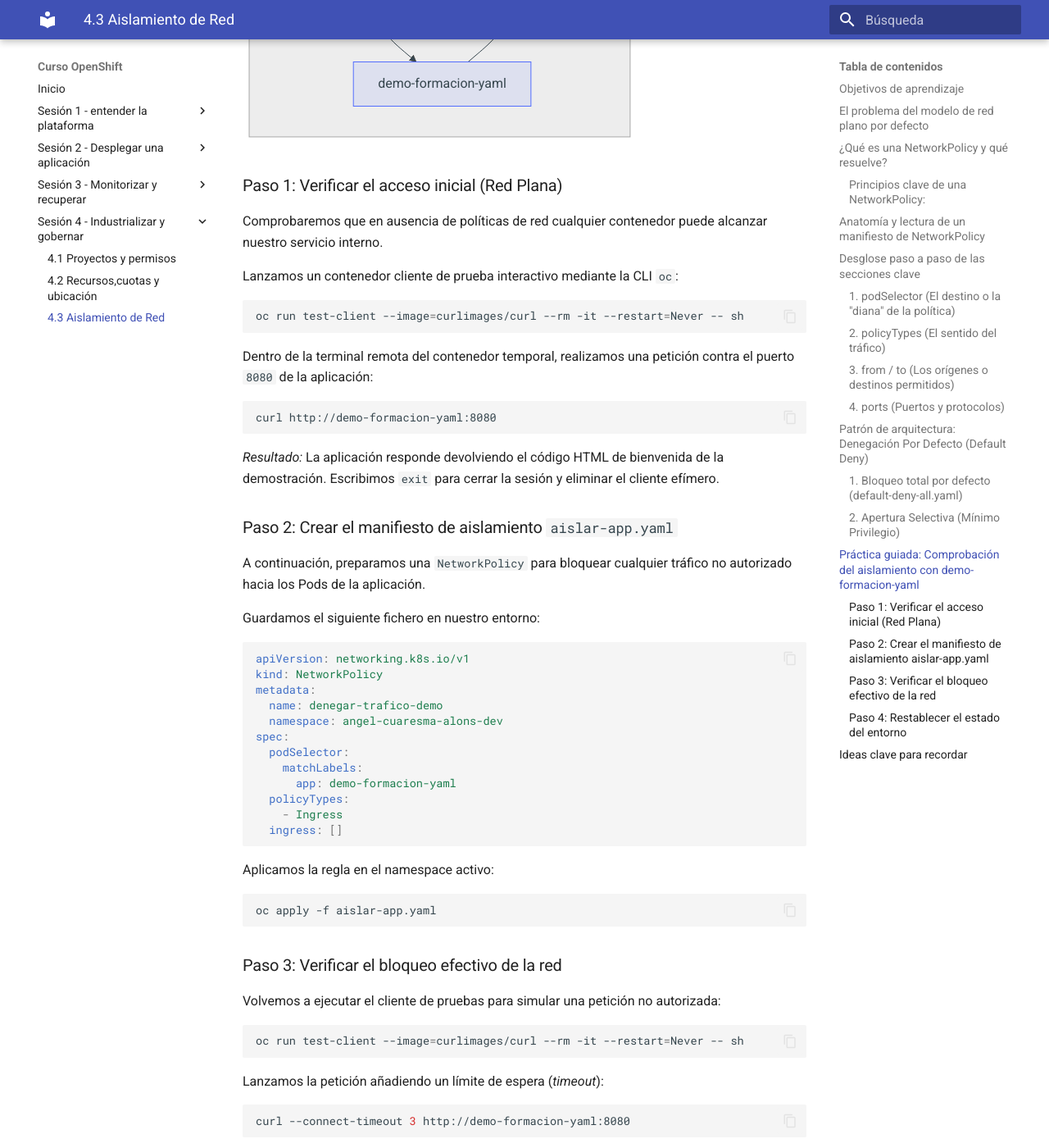
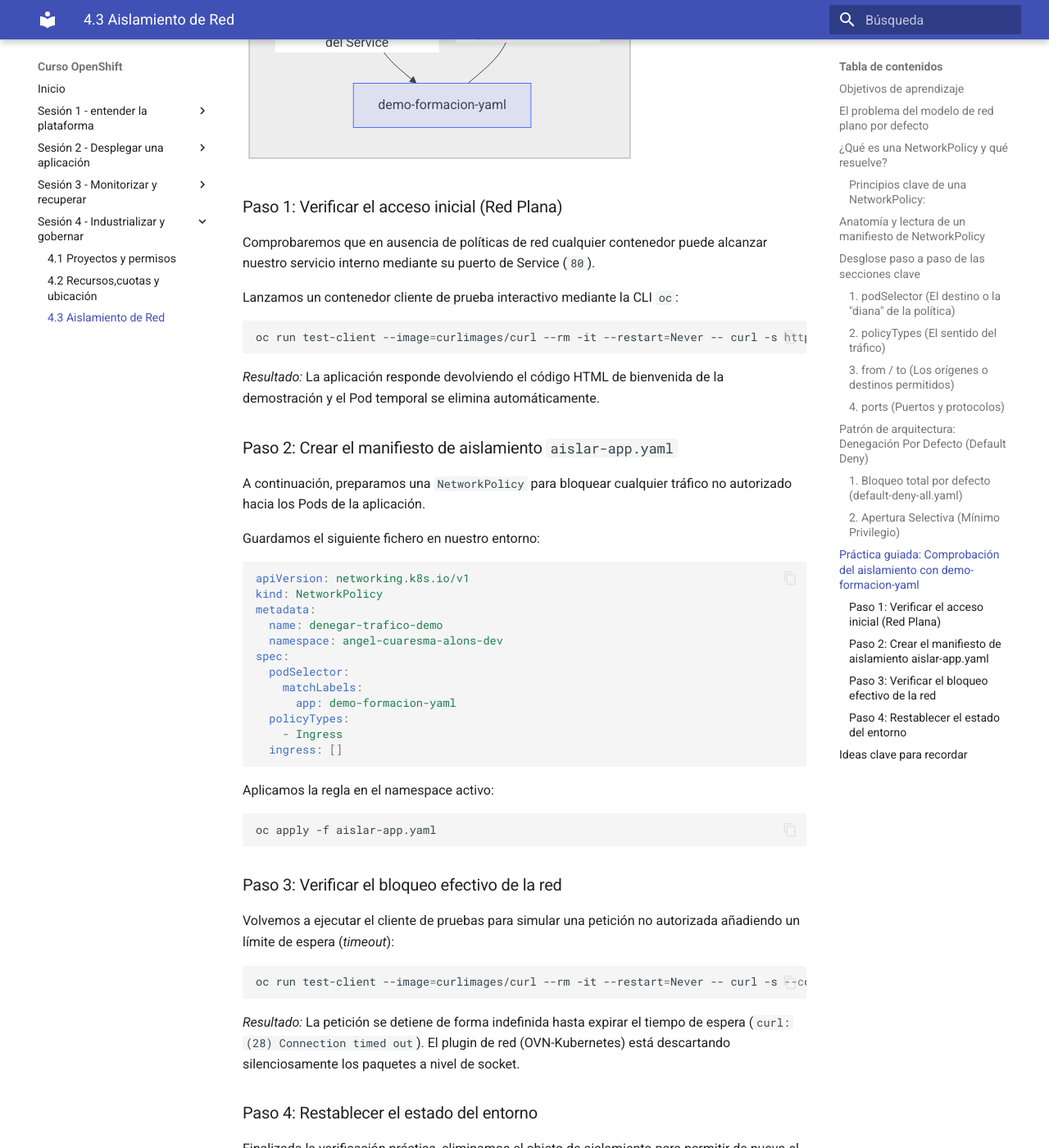
Before and after one commit to ieftraining/curso-openshift, an MkDocs documentation site: the page built from docs/sesion4/4.3 Aislamiento de Red.md, in a window 1280 px wide and 1400 px high, scrolled down 6896 px. Shown: the whole window at 82% size. Built offline with MkDocs 1.6.1 and Material for MkDocs 9.7.7, drawn with Linux system fonts in a browser that asks for light colours; some of the changed text lies outside the part shown.

Commit message:
Add files via upload

````diff
--- a/docs/sesion4/4.3 Aislamiento de Red.md
+++ b/docs/sesion4/4.3 Aislamiento de Red.md
@@ -9,7 +9,7 @@ Al finalizar este apartado serás capaz de:
 - Identificar el papel del CNI (Plugin de Red de OpenShift) en la interpretación y aplicación efectiva de las políticas de red.
 - Analizar la anatomía de un manifiesto de `NetworkPolicy` e interpretar con precisión sus bloques de dirección (`ingress`/`egress`), selectores de Pods (`podSelector`), selectores de proyectos (`namespaceSelector`) y bloques de direcciones IP (`ipBlock`).
 - Evaluar el comportamiento de una política por defecto de denegación total (*Default Deny*) y cómo estructurar reglas explícitas de acceso.
-- Ejecutar una verificación práctica en el clúster sobre la aplicación existente (`demo-formacion-yaml`) para validar el bloqueo de tráfico y el restablecimiento del servicio.
+- Ejecutar una verificación práctica en el clúster sobre la aplicación existente (`demo-formacion-yaml`) para validar el bloqueo de tráfico interno por el puerto de servicio y el posterior restablecimiento de la comunicación.
 
 ---
 
@@ -174,7 +174,7 @@ Especifica quién tiene autorización para comunicarse. Se pueden combinar tres
     *Significado:* Se permite el tráfico si el Pod origen tiene la etiqueta `app: frontend` (en el mismo proyecto) **O BIEN** si proviene de cualquier Pod que esté en un proyecto con la etiqueta `environment: production`.
 
 ### 4. `ports` (Puertos y protocolos)
-Restringe el acceso exclusivamente a los puertos de red necesarios (por ejemplo, puerto `5432` con protocolo `TCP` para PostgreSQL o `8080` para una API web). Todo intento de conexión por cualquier otro puerto no listado será bloqueado inmediatamente.
+Restringe el acceso exclusivamente a los puertos de red necesarios (por ejemplo, puerto `5432` con protocolo `TCP` para PostgreSQL o `80` para un Service web). Todo intento de conexión por cualquier otro puerto no listado será bloqueado inmediatamente.
 
 ---
 
@@ -219,7 +219,7 @@ Para consolidar la teoría y verificar de manera tangible cómo reacciona la inf
 ```mermaid
 flowchart LR
     subgraph "Escenario 1: Sin NetworkPolicy"
-        C1[Pod Temporal] -->|Petición HTTP a puerto 8080| A1[demo-formacion-yaml]
+        C1[Pod Temporal] -->|Petición HTTP al puerto 80 del Service| A1[demo-formacion-yaml]
         A1 -->|Respuesta HTTP 200 OK| C1
     end
 
@@ -230,21 +230,15 @@ flowchart LR
 
 ### Paso 1: Verificar el acceso inicial (Red Plana)
 
-Comprobaremos que en ausencia de políticas de red cualquier contenedor puede alcanzar nuestro servicio interno.
+Comprobaremos que en ausencia de políticas de red cualquier contenedor puede alcanzar nuestro servicio interno mediante su puerto de Service (`80`).
 
 Lanzamos un contenedor cliente de prueba interactivo mediante la CLI `oc`:
 
 ```bash
-oc run test-client --image=curlimages/curl --rm -it --restart=Never -- sh
+oc run test-client --image=curlimages/curl --rm -it --restart=Never -- curl -s http://demo-formacion-yaml
 ```
 
-Dentro de la terminal remota del contenedor temporal, realizamos una petición contra el puerto `8080` de la aplicación:
-
-```bash
-curl http://demo-formacion-yaml:8080
-```
-
-*Resultado:* La aplicación responde devolviendo el código HTML de bienvenida de la demostración. Escribimos `exit` para cerrar la sesión y eliminar el cliente efímero.
+*Resultado:* La aplicación responde devolviendo el código HTML de bienvenida de la demostración y el Pod temporal se elimina automáticamente.
 
 ### Paso 2: Crear el manifiesto de aislamiento `aislar-app.yaml`
 
@@ -275,19 +269,13 @@ oc apply -f aislar-app.yaml
 
 ### Paso 3: Verificar el bloqueo efectivo de la red
 
-Volvemos a ejecutar el cliente de pruebas para simular una petición no autorizada:
+Volvemos a ejecutar el cliente de pruebas para simular una petición no autorizada añadiendo un límite de espera (*timeout*):
 
 ```bash
-oc run test-client --image=curlimages/curl --rm -it --restart=Never -- sh
+oc run test-client --image=curlimages/curl --rm -it --restart=Never -- curl -s --connect-timeout 3 http://demo-formacion-yaml
 ```
 
-Lanzamos la petición añadiendo un límite de espera (*timeout*):
-
-```bash
-curl --connect-timeout 3 http://demo-formacion-yaml:8080
-```
-
-*Resultado:* La petición se detiene de forma indefinida hasta expirar el tiempo de espera (`curl: (28) Connection timed out`). El plugin de red (OVN-Kubernetes) está descartando silenciosamente los paquetes a nivel de socket. Escribimos `exit` para salir.
+*Resultado:* La petición se detiene de forma indefinida hasta expirar el tiempo de espera (`curl: (28) Connection timed out`). El plugin de red (OVN-Kubernetes) está descartando silenciosamente los paquetes a nivel de socket.
 
 ### Paso 4: Restablecer el estado del entorno
 
@@ -309,4 +297,4 @@ oc delete networkpolicy denegar-trafico-demo
     - La sección **`podSelector`** especifica los Pods protegidos; **`ingress`** y **`egress`** controlan el sentido del tráfico; y **`from` / `to`** definen las fuentes y destinos permitidos.
     - Presta atención a la sintaxis del bloque `from`: incluir o no el guión (`-`) define si las condiciones actúan como un **AND** (intersección) o como un **OR** (unión).
     - La estrategia de seguridad recomendada es implementar primero una política de **Default Deny** y añadir posteriormente excepciones explícitas para los flujos autorizados.
-    - La prueba con un cliente `curl` temporal (`oc run --rm -it`) permite auditar de forma rápida y limpia la eficacia de las restricciones aplicadas.
+    - La prueba de conexión directa de Pod a Pod (`oc run --rm -it ... -- curl -s http://demo-formacion-yaml`) evalúa el tráfico interno en el puerto expuesto por el `Service`, diferenciándose del acceso expuesto exteriormente por la `Route`.
````
Also changed, not shown: other parts of docs/sesion4/4.3 Aislamiento de Red.md (+1 -1 lines).
